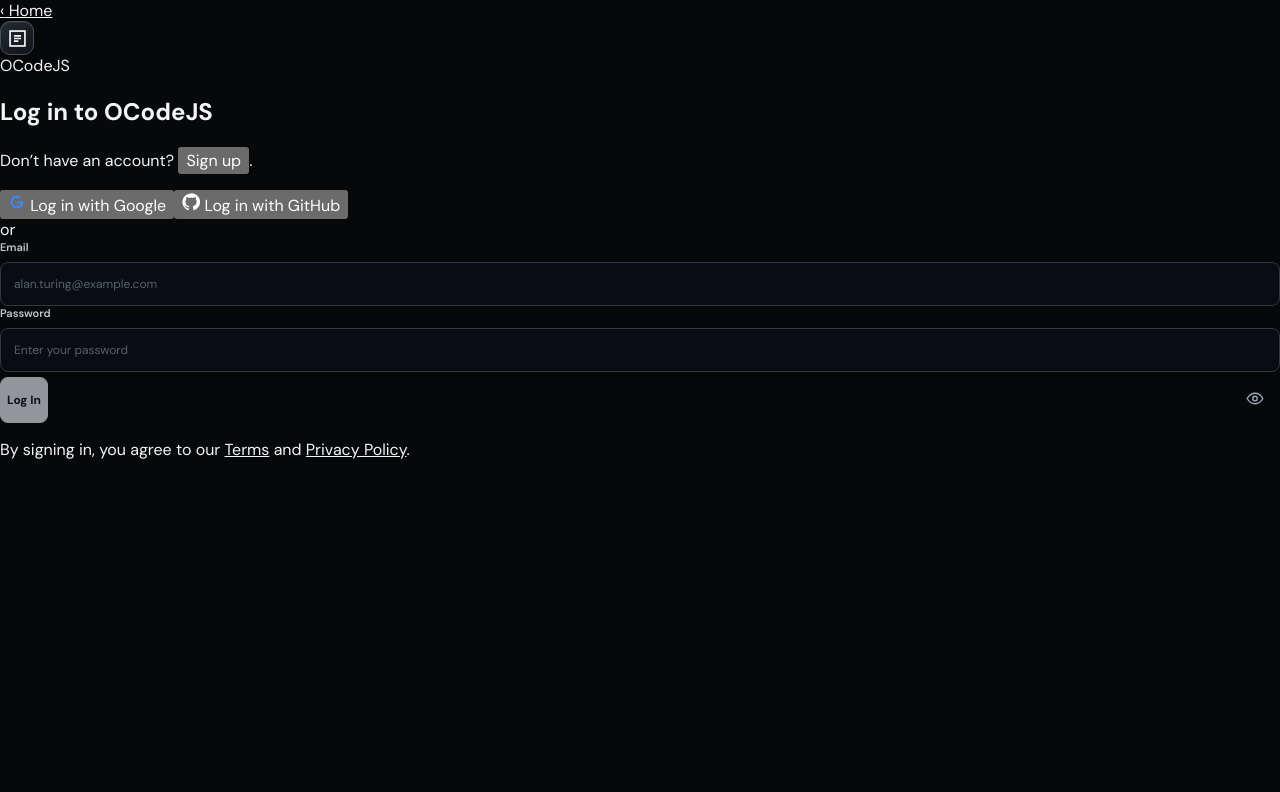
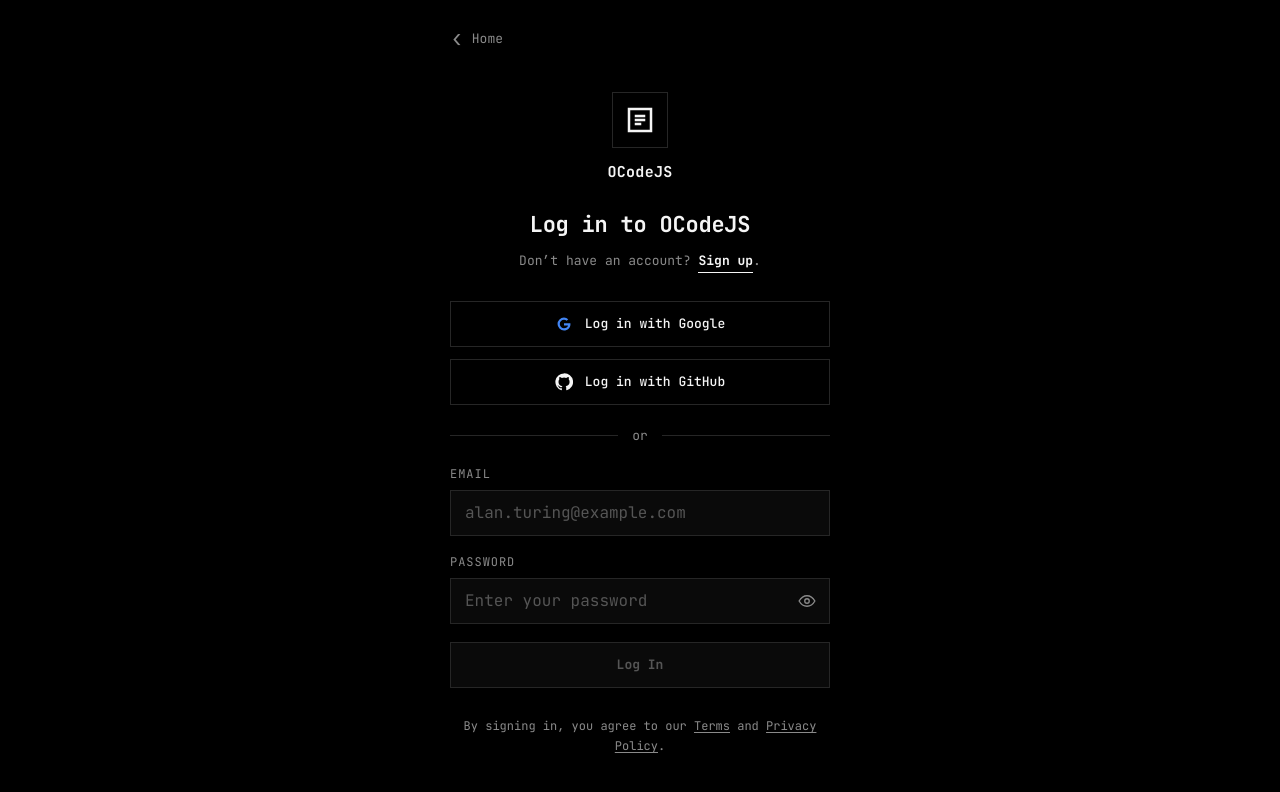
Before and after one commit to OCodejs/mcp.server.auth, a Next.js app: page / in a window 1280 px wide. Shown: the top 792 px of the page. Built offline with nearby package versions, Linux system fonts and the light colour scheme.

Commit message:
Apply minimal black OCodeJS auth styling

```diff
--- a/app/globals.css
+++ b/app/globals.css
@@ -1,156 +1,75 @@
-@import url('https://fonts.googleapis.com/css2?family=DM+Sans:wght@400;500;600;700&family=Space+Grotesk:wght@400;500;600;700&display=swap');
+@import url('https://fonts.googleapis.com/css2?family=JetBrains+Mono:wght@400;500;700&display=swap');
 
 :root {
+  --bg: #000;
+  --fg: #f5f5f5;
+  --muted: #8a8a8a;
+  --line: #262626;
+  --field: #0a0a0a;
+  --hover: #141414;
+  --btn: #f5f5f5;
+  --btn-fg: #000;
+  --mono: 'JetBrains Mono', ui-monospace, SFMono-Regular, Menlo, Consolas, monospace;
   color-scheme: dark;
-  --bg: #070809;
-  --surface: #0d0f12;
-  --surface-raised: #111419;
-  --text: #f4f5f7;
-  --muted: #9299a5;
-  --subtle: #68717e;
-  --line: #242a32;
-  --line-strong: #343c48;
-  --accent: #e8edf5;
-  --accent-ink: #101318;
-  --blue: #8ea8ff;
-  --radius: 14px;
+  box-sizing: border-box;
 }
-* { box-sizing: border-box; }
-html, body { min-height: 100%; margin: 0; }
-html { background: var(--bg); }
-body { color: var(--text); background: var(--bg); font-family: 'DM Sans', Inter, ui-sans-serif, system-ui, -apple-system, BlinkMacSystemFont, 'Segoe UI', sans-serif; -webkit-font-smoothing: antialiased; }
-button, input { font: inherit; }
+*, *::before, *::after { box-sizing: border-box; border-radius: 0 !important; }
+html, body { margin: 0; min-height: 100%; background: var(--bg); color: var(--fg); font-family: var(--mono); font-size: 14px; -webkit-text-size-adjust: 100%; }
+html { scroll-padding-top: env(safe-area-inset-top, 0px); }
+body { min-height: 100svh; touch-action: manipulation; -webkit-font-smoothing: antialiased; }
+button, input { font: inherit; touch-action: manipulation; }
 button { cursor: pointer; }
-button:disabled { cursor: wait; opacity: .62; }
+button:disabled { cursor: wait; opacity: .55; }
 a { color: inherit; }
-.auth-shell { min-height: 100svh; display: flex; flex-direction: column; padding: 0 clamp(20px, 5vw, 76px); overflow: hidden; background: radial-gradient(ellipse at 15% 45%, rgba(61,72,89,.12), transparent 34%), #070809; }
-.topbar { height: 76px; flex: 0 0 76px; display: flex; align-items: center; justify-content: space-between; border-bottom: 1px solid rgba(255,255,255,.07); position: relative; z-index: 2; }
-.brand-lockup { display: inline-flex; align-items: center; gap: 11px; text-decoration: none; font: 700 13px/1 'Space Grotesk', sans-serif; letter-spacing: .12em; }
-.brand-mark { width: 34px; height: 34px; border: 1px solid #46505c; border-radius: 10px; display: grid; place-items: center; color: #f4f6fa; background: linear-gradient(145deg,#242a32,#111418); box-shadow: inset 0 1px rgba(255,255,255,.08), 0 5px 18px rgba(0,0,0,.25); }
-.brand-mark svg { width: 23px; height: 23px; }
-.brand-dot { color: #9fb5ff; }
-.topbar-right { display: flex; align-items: center; gap: 16px; color: #89919e; font-size: 10px; letter-spacing: .1em; }
-.topbar-status { display: inline-flex; align-items: center; gap: 8px; letter-spacing: 0; font-size: 11px; }
-.topbar-status i, .security-dot, .page-footer i { width: 6px; height: 6px; border-radius: 50%; display: inline-block; background: #8eaa9a; box-shadow: 0 0 10px rgba(142,170,154,.5); }
-.topbar-divider { height: 16px; width: 1px; background: #303640; }
-.topbar-version { font-size: 9px; letter-spacing: .16em; }
-.auth-layout { width: min(100%, 1240px); margin: auto; display: grid; grid-template-columns: repeat(12,minmax(0,1fr)); align-items: center; gap: clamp(34px,6vw,90px); padding: clamp(48px,7vh,86px) 0; flex: 1; }
-.intro-panel { grid-column: span 6; min-height: 560px; display: flex; flex-direction: column; justify-content: space-between; position: relative; padding: 30px 0 25px; isolation: isolate; }
-.intro-content { max-width: 510px; position: relative; z-index: 1; }
-.system-label, .form-kicker { color: #a2adbd; font-size: 9px; font-weight: 700; letter-spacing: .2em; display: flex; align-items: center; gap: 11px; }
-.system-label-line { width: 25px; height: 1px; background: #8295b5; }
-.intro-panel h1 { font: 500 clamp(48px,5.5vw,76px)/1.05 'Space Grotesk', sans-serif; letter-spacing: -.065em; margin: 30px 0 22px; }
-.intro-panel h1 span { color: #8e9bad; }
-.intro-copy { color: #9aa2ae; max-width: 410px; font-size: 14px; line-height: 1.85; margin: 0; }
-.feature-list { display: grid; gap: 24px; margin-top: 56px; }
-.feature-item { display: flex; align-items: center; gap: 15px; }
-.feature-icon { width: 39px; height: 39px; display: grid; place-items: center; border: 1px solid #29313a; border-radius: 11px; background: rgba(17,21,27,.82); color: #b7c2d1; flex: 0 0 auto; }
-.feature-icon svg { width: 19px; height: 19px; fill: none; stroke: currentColor; stroke-width: 1.5; stroke-linecap: round; stroke-linejoin: round; }
-.feature-item strong, .feature-item small { display: block; }
-.feature-item strong { font-size: 12px; font-weight: 600; color: #e4e8ee; margin-bottom: 5px; }
-.feature-item small { font-size: 11px; color: #77818f; }
-.intro-bottom { display: flex; justify-content: space-between; color: #5f6875; font-size: 8px; letter-spacing: .17em; position: relative; z-index: 1; }
-.orb { position: absolute; z-index: -1; border: 1px solid rgba(150,166,189,.08); border-radius: 50%; pointer-events: none; }
-.orb-one { width: 470px; height: 470px; top: 5%; left: 10%; background: radial-gradient(circle at 50% 50%,rgba(92,111,140,.09),transparent 65%); }
-.orb-two { width: 330px; height: 330px; top: 17%; left: 25%; border-color: rgba(150,166,189,.06); }
-.form-panel { grid-column: span 6; display: flex; justify-content: center; }
-.form-card { width: min(100%, 460px); padding: clamp(27px,3.3vw,42px); border: 1px solid #252b33; border-radius: 17px; background: linear-gradient(145deg,rgba(17,20,25,.97),rgba(11,13,16,.98)); box-shadow: 0 25px 90px rgba(0,0,0,.38), inset 0 1px rgba(255,255,255,.035); }
-.mobile-brand { display: none; }
-.form-heading { margin-bottom: 25px; }
-.form-kicker { color: #7f8a99; font-size: 8px; margin-bottom: 13px; }
-.form-heading h2 { font: 600 27px/1.2 'Space Grotesk', sans-serif; letter-spacing: -.04em; margin: 0 0 9px; }
-.form-heading p { font-size: 12px; line-height: 1.65; color: #8e97a4; margin: 0; }
-.mode-switch { display: grid; grid-template-columns: 1fr 1fr; padding: 4px; gap: 4px; border: 1px solid #252c35; border-radius: 9px; background: #090b0e; margin-bottom: 18px; }
-.mode-switch button { height: 34px; border: 0; border-radius: 6px; background: transparent; color: #7e8793; font-size: 11px; font-weight: 600; transition: background .16s,color .16s; }
-.mode-switch button.active { background: #252b33; color: #f2f4f7; box-shadow: 0 1px 3px rgba(0,0,0,.35); }
-.social-grid { display: grid; grid-template-columns: 1fr 1fr; gap: 10px; }
-.social-button { height: 43px; display: flex; justify-content: center; align-items: center; gap: 9px; border: 1px solid #303741; border-radius: 8px; background: #12161b; color: #e5e9ef; font-size: 11px; font-weight: 600; transition: background .15s,border-color .15s; }
-.social-button:hover { background: #191f26; border-color: #515d6b; }
-.social-button svg { width: 16px; height: 16px; }
-.form-divider { display: flex; align-items: center; gap: 12px; margin: 23px 0 19px; color: #68727f; font-size: 8px; letter-spacing: .14em; white-space: nowrap; }
-.form-divider::before, .form-divider::after { content: ''; flex: 1; height: 1px; background: #252b33; }
-.credentials-form { display: grid; gap: 15px; }
-.field { display: grid; gap: 8px; color: #c2c9d2; font-size: 11px; font-weight: 600; }
-.field input { width: 100%; height: 44px; border: 1px solid #303741; border-radius: 8px; background: #090c10; color: #f3f5f8; outline: none; padding: 0 13px; font-size: 12px; font-weight: 400; transition: border-color .15s,box-shadow .15s; }
-.field input::placeholder { color: #58616d; }
-.field input:focus { border-color: #8497b2; box-shadow: 0 0 0 3px rgba(132,151,178,.12); }
-.password-wrap { position: relative; }
-.password-wrap input { padding-right: 57px; }
-.password-toggle { position: absolute; right: 11px; top: 50%; transform: translateY(-50%); border: 0; padding: 5px; background: none; color: #9ba7b7; font-size: 10px; }
-.field-hint { color: #77818d; font-size: 10px; font-weight: 400; }
-.submit-button { height: 46px; margin-top: 5px; display: flex; justify-content: center; align-items: center; gap: 12px; border: 1px solid #e8edf5; border-radius: 8px; background: #e8edf5; color: #11151a; font-size: 12px; font-weight: 700; transition: transform .15s,background .15s; }
-.submit-button:hover { background: #fff; transform: translateY(-1px); }
-.submit-button svg { width: 16px; height: 16px; fill: none; stroke: currentColor; stroke-width: 1.7; stroke-linecap: round; stroke-linejoin: round; }
-.form-alert { padding: 11px 12px; border: 1px solid #684449; border-radius: 8px; background: #211416; color: #f0b9bd; font-size: 11px; line-height: 1.55; margin: 14px 0 0; }
-.form-legal { margin: 18px 0 0; color: #717b88; text-align: center; font-size: 9px; line-height: 1.7; }
-.form-legal a { color: #b9c5d7; text-decoration: underline; text-decoration-color: #586474; text-underline-offset: 3px; }
-.security-note { border-top: 1px solid #252b33; margin-top: 20px; padding-top: 15px; display: flex; align-items: center; gap: 8px; color: #798391; font-size: 9px; }
-.lock-icon { width: 15px; height: 15px; display: inline-flex; }
-.lock-icon svg { width: 100%; height: 100%; fill: none; stroke: #91a99b; stroke-width: 1.5; stroke-linecap: round; stroke-linejoin: round; }
-.security-dot { width: 5px; height: 5px; margin-left: auto; }
-.page-footer { min-height: 52px; display: flex; align-items: center; justify-content: space-between; gap: 16px; border-top: 1px solid rgba(255,255,255,.07); color: #69727e; font-size: 8px; letter-spacing: .12em; }
-.page-footer span:nth-child(2) { display: flex; align-items: center; gap: 8px; }
-.page-footer i { width: 4px; height: 4px; }
-.page-footer a { color: #929ba7; text-decoration: none; }
-.page-footer a:hover { color: #fff; }
-.account-detail { display: grid; gap: 7px; margin: 22px 0; padding: 16px; border: 1px solid var(--line); border-radius: 9px; background: #090c10; }
-.account-detail span { color: var(--muted); font-size: 10px; }
-.account-detail strong { margin-bottom: 9px; font-size: 13px; overflow-wrap: anywhere; }
-.account-detail strong:last-child { margin-bottom: 0; }
-@media (max-width: 900px) {
-  .auth-shell { padding: 0 28px; }
-  .auth-layout { gap: 32px; }
-  .intro-panel { min-height: 530px; }
-  .intro-panel h1 { font-size: clamp(44px,6vw,60px); }
-  .feature-list { margin-top: 42px; }
-  .form-card { padding: 28px 24px; }
+.auth-page { min-height: 100svh; display: flex; justify-content: center; padding: env(safe-area-inset-top, 0px) 0 env(safe-area-inset-bottom, 0px); background: #000; }
+.auth-wrap { width: 100%; max-width: 420px; padding: 24px 20px 40px; }
+.back-link { display: inline-flex; align-items: center; gap: 8px; color: var(--muted); text-decoration: none; font-size: 13px; min-height: 28px; }
+.back-link:hover { color: var(--fg); }
+.back-link span { font-size: 23px; line-height: 12px; }
+.brand { display: flex; flex-direction: column; align-items: center; gap: 14px; margin: 40px 0 28px; }
+.brand-mark { width: 56px; height: 56px; border: 1px solid var(--line); display: grid; place-items: center; background: var(--bg); color: var(--fg); }
+.brand-name { font-size: 15px; font-weight: 700; letter-spacing: .02em; }
+.auth-view h1 { margin: 0 0 10px; text-align: center; font-size: 22px; line-height: 1.35; font-weight: 700; letter-spacing: -.01em; }
+.auth-subtitle { margin: 0 0 28px; color: var(--muted); text-align: center; font-size: 13px; line-height: 1.7; }
+.text-link { display: inline; padding: 0; border: 0; border-bottom: 1px solid var(--fg); background: transparent; color: var(--fg); font-weight: 700; }
+.oauth-stack { display: grid; gap: 12px; }
+.oauth-button { width: 100%; height: 46px; display: flex; align-items: center; justify-content: center; gap: 12px; border: 1px solid var(--line); background: var(--bg); color: var(--fg); font-size: 13px; font-weight: 500; }
+.oauth-button:hover:not(:disabled) { background: var(--hover); border-color: #3a3a3a; }
+.oauth-button svg { flex: 0 0 auto; }
+.or-divider { display: flex; align-items: center; gap: 14px; margin: 22px 0; color: var(--muted); }
+.or-divider::before, .or-divider::after { content: ''; flex: 1; height: 1px; background: var(--line); }
+.or-divider span { font-size: 13px; }
+.auth-form { display: grid; gap: 18px; }
+.field { position: relative; display: grid; gap: 8px; }
+.field label, .field > label { display: block; margin: 0; color: var(--muted); font-size: 12px; text-transform: uppercase; letter-spacing: .08em; }
+.field input { width: 100%; height: 46px; padding: 0 14px; border: 1px solid var(--line); outline: none; background: var(--field); color: var(--fg); font-size: 16px; }
+.field input::placeholder { color: #555; opacity: 1; }
+.field input:focus { border-color: var(--fg); }
+.password-field { position: relative; }
+.password-field input { padding-right: 52px; }
+.password-toggle { position: absolute; top: 1px; right: 1px; bottom: 1px; width: 44px; display: grid; place-items: center; border: 0; background: transparent; color: var(--muted); }
+.password-toggle:hover { color: var(--fg); }
+.updates-check { display: flex; align-items: flex-start; gap: 12px; margin: 2px 0 2px; color: var(--muted); font-size: 13px; line-height: 1.5; cursor: pointer; }
+.updates-check input { appearance: none; flex: 0 0 18px; width: 18px; height: 18px; margin: 1px 0 0; border: 1px solid #3a3a3a; background: var(--field); display: grid; place-items: center; }
+.updates-check input:checked { border-color: var(--fg); background: var(--fg); }
+.updates-check input:checked::after { content: ''; width: 8px; height: 4px; border-left: 2px solid #000; border-bottom: 2px solid #000; transform: rotate(-45deg) translate(1px,-1px); }
+.submit-button { width: 100%; height: 46px; border: 1px solid var(--btn); background: var(--btn); color: var(--btn-fg); font-size: 13px; font-weight: 700; }
+.submit-button:disabled { border-color: var(--line); background: var(--field); color: #555; cursor: not-allowed; opacity: 1; }
+.submit-button:not(:disabled):hover { background: #fff; }
+.legal-copy { margin: 28px 0 0; color: var(--muted); text-align: center; font-size: 12px; line-height: 1.7; }
+.legal-copy a { color: var(--muted); text-decoration: underline; text-underline-offset: 2px; }
+.legal-copy a:hover { color: var(--fg); }
+.form-message { min-height: 16px; margin: 16px 0 0; color: #e6b5b5; text-align: center; font-size: 12px; line-height: 1.6; overflow-wrap: anywhere; }
+[hidden] { display: none !important; }
+@media (max-width: 700px) {
+  .auth-wrap { padding: 20px 20px 32px; }
+  .brand { margin-top: 34px; }
+  .field input { font-size: 16px; }
 }
-@media (max-width: 700px) {
-  .auth-shell { padding: 0 18px; }
-  .topbar { height: 64px; flex-basis: 64px; }
-  .topbar-version, .topbar-divider { display: none; }
-  .auth-layout { display: block; padding: 25px 0 34px; }
-  .intro-panel { display: none; }
-  .form-panel { display: block; }
-  .form-card { width: 100%; max-width: 480px; margin: 0 auto; padding: 27px clamp(20px,6vw,32px) 23px; }
-  .mobile-brand { display: flex; align-items: center; gap: 10px; margin-bottom: 29px; font: 700 11px 'Space Grotesk',sans-serif; letter-spacing: .12em; }
-  .mobile-brand .brand-mark { width: 30px; height: 30px; border-radius: 8px; }
-  .mobile-brand .brand-mark svg { width: 20px; height: 20px; }
-  .form-heading h2 { font-size: 25px; }
-  .page-footer { min-height: 48px; }
-  .page-footer span:nth-child(2) { display: none; }
-}
-@media (max-width: 380px) {
-  .auth-shell { padding: 0 12px; }
-  .topbar-status { font-size: 9px; }
-  .form-card { padding-left: 17px; padding-right: 17px; }
-  .social-grid { gap: 7px; }
-  .social-button { font-size: 10px; }
+@media (max-width: 360px) {
+  .auth-wrap { padding-right: 16px; padding-left: 16px; }
+  .auth-view h1 { font-size: 20px; }
 }
 @media (prefers-reduced-motion: reduce) {
-  *, *::before, *::after { scroll-behavior: auto !important; transition-duration: .01ms !important; animation-duration: .01ms !important; animation-iteration-count: 1 !important; }
+  *, *::before, *::after { scroll-behavior: auto !important; transition-duration: .01ms !important; animation-duration: .01ms !important; }
 }
-
-.account-title { margin: 0 0 8px; font: 600 27px/1.2 'Space Grotesk',sans-serif; letter-spacing: -.04em; }
-.account-subtitle { margin: 0; color: #8e97a4; font-size: 12px; line-height: 1.65; }
-.account-active { color: #a5c9b0; }
-.account-logout { width: 100%; }
-@media (max-width: 700px) {
-  .account-layout .intro-panel { display: none; }
-  .account-layout { display: block; }
-}
-
-/* Keep the mobile auth viewport steady and prevent iOS double-tap zoom. */
-html, body {
-  -webkit-text-size-adjust: 100%;
-  touch-action: manipulation;
-}
-button, a, input, label {
-  touch-action: manipulation;
-}
-@media (max-width: 700px) {
-  /* Prevent Safari from auto-zooming when an input receives focus. */
-  .field input {
-    font-size: 16px;
-  }
-}
```
